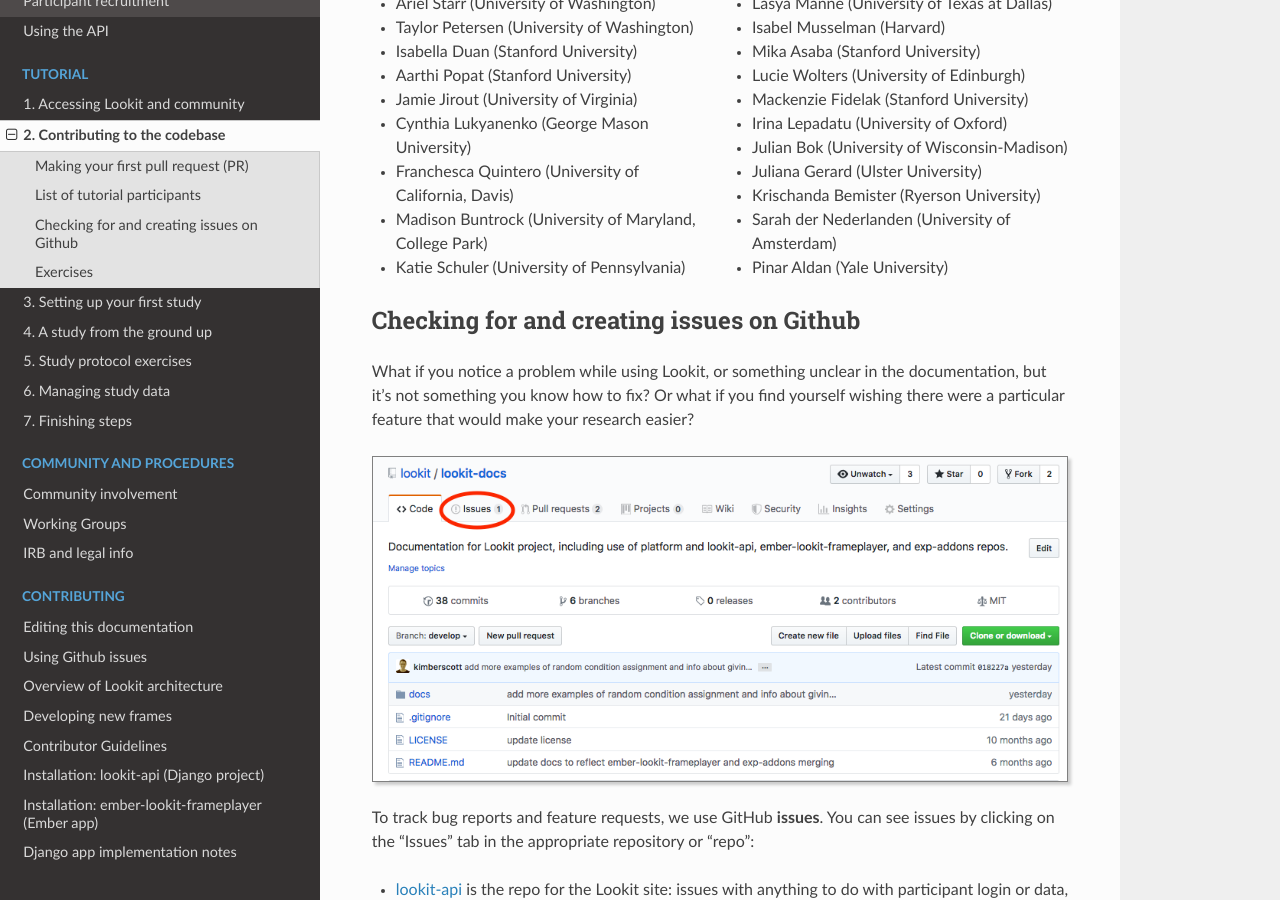
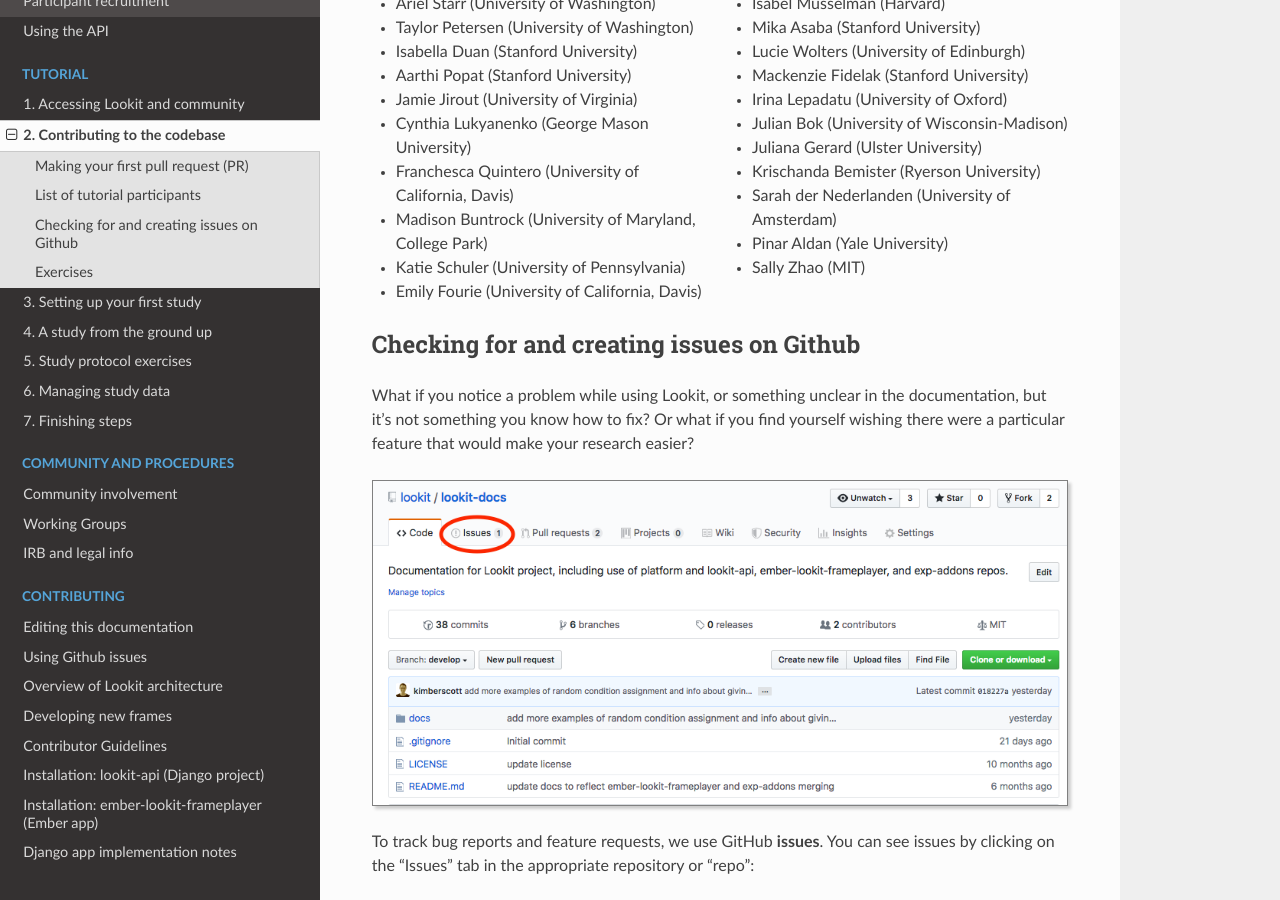
Before and after one commit to lookit/lookit-docs, a Sphinx documentation site: the page built from docs/source/tutorial-contributing.rst, in a window 1280 px wide and 900 px high, scrolled down 6609 px. Built offline with Sphinx 7.4.7 and the Read the Docs theme 2.0.0, drawn with Linux system fonts in a browser that asks for light colours.

Commit message:
Add tutorial participant to list

```diff
--- a/docs/source/tutorial-contributing.rst
+++ b/docs/source/tutorial-contributing.rst
@@ -238,6 +238,7 @@
 - Krischanda Bemister (Ryerson University)
 - Sarah der Nederlanden (University of Amsterdam)
 - Pinar Aldan (Yale University)
+- Sally Zhao (MIT)
 
 
 Checking for and creating issues on Github
```
